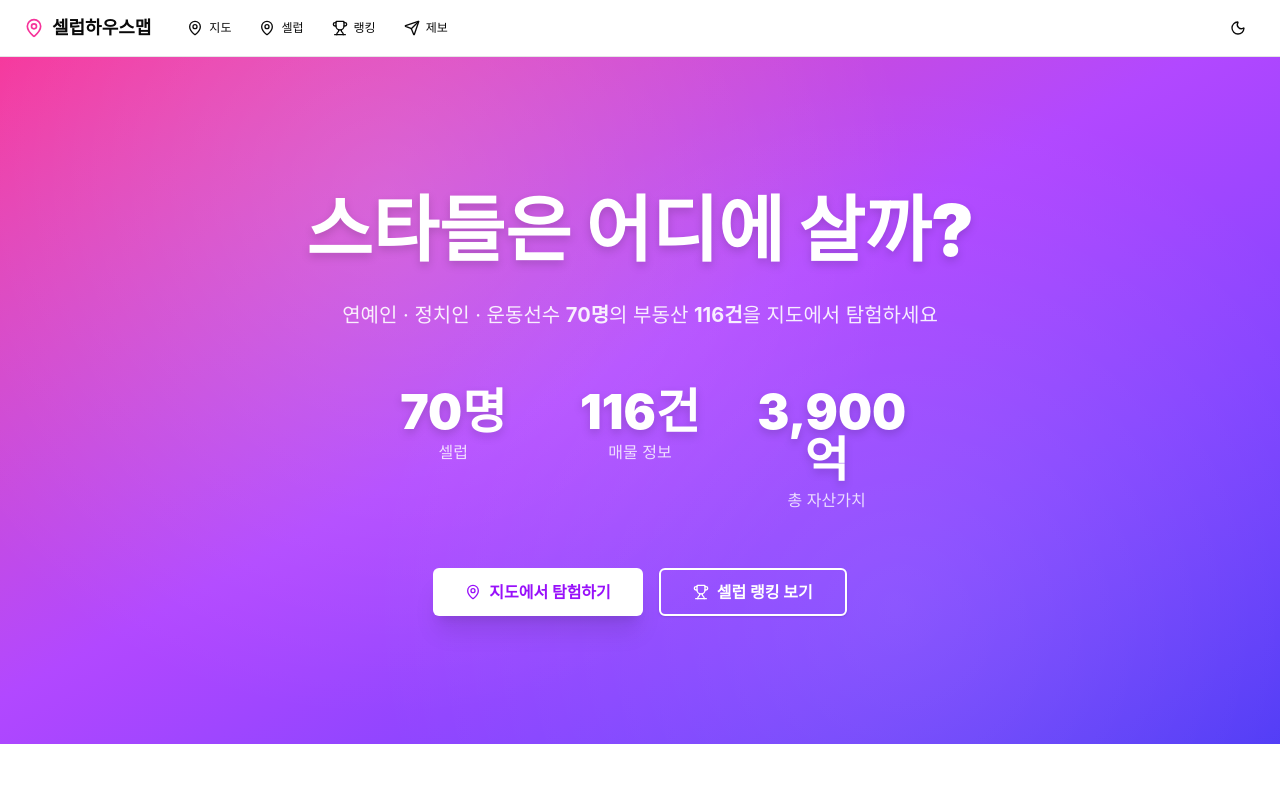
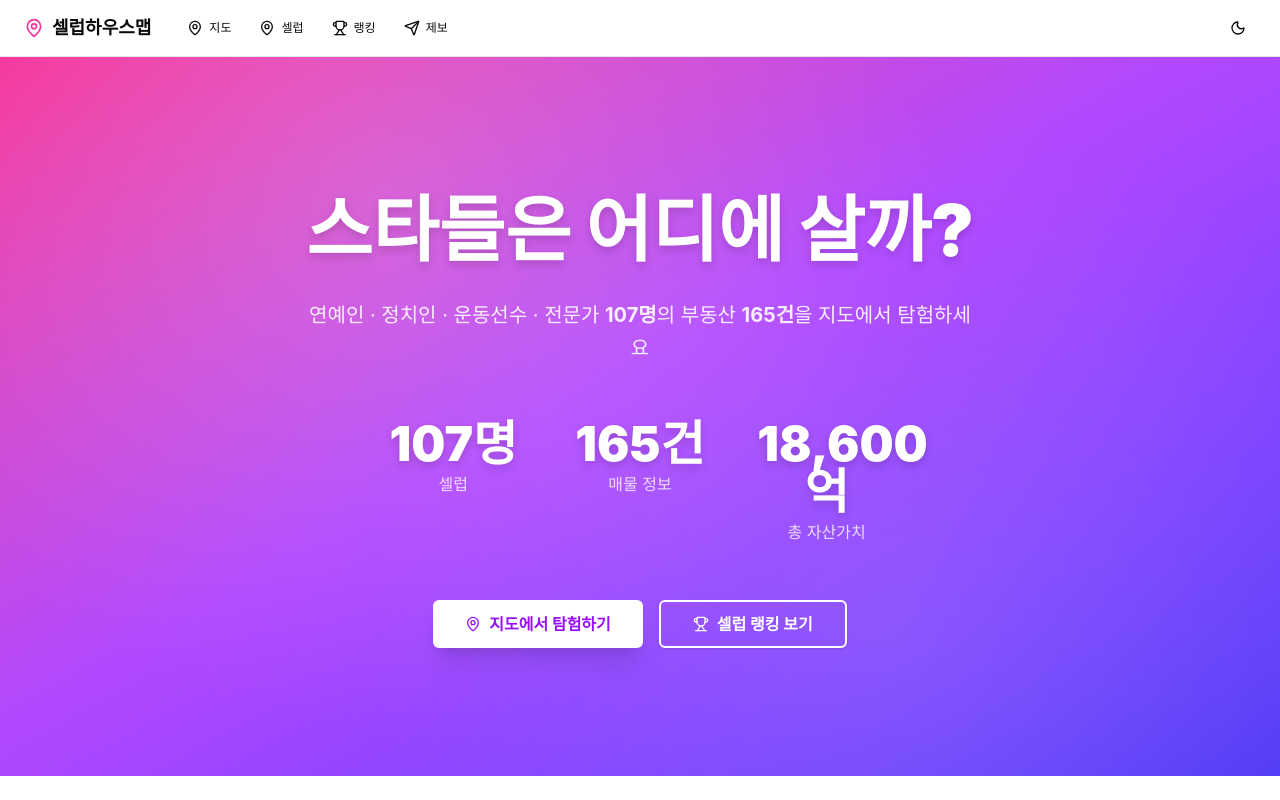
Before and after one commit to humanist96/budongsan_app, a Next.js app: page / in a window 1280 px wide. Shown: the top 800 px of the page. Built offline with nearby package versions, Linux system fonts and the light colour scheme.

Commit message:
fix: 메인페이지 히어로 통계 수치 업데이트 (107명/165건/18,600억)
셀럽 70→107명, 매물 116→165건, 총 자산가치 3,900→18,600억
카테고리에 '전문가' 추가 표기

```diff
--- a/src/components/landing/hero-section.tsx
+++ b/src/components/landing/hero-section.tsx
@@ -59,9 +59,9 @@ function AnimatedCounter({ end, suffix, label }: CounterProps) {
 }
 
 const stats = [
-  { end: 70, suffix: '명', label: '셀럽' },
-  { end: 116, suffix: '건', label: '매물 정보' },
-  { end: 3900, suffix: '억', label: '총 자산가치' },
+  { end: 107, suffix: '명', label: '셀럽' },
+  { end: 165, suffix: '건', label: '매물 정보' },
+  { end: 18600, suffix: '억', label: '총 자산가치' },
 ] as const
 
 export function HeroSection() {
@@ -76,8 +76,8 @@ export function HeroSection() {
         </h1>
 
         <p className="mt-4 md:mt-6 text-lg md:text-xl text-white/90 max-w-2xl mx-auto leading-relaxed">
-          연예인 · 정치인 · 운동선수 <strong>70명</strong>의 부동산{' '}
-          <strong>116건</strong>을 지도에서 탐험하세요
+          연예인 · 정치인 · 운동선수 · 전문가 <strong>107명</strong>의 부동산{' '}
+          <strong>165건</strong>을 지도에서 탐험하세요
         </p>
 
         <div className="mt-10 md:mt-14 grid grid-cols-3 gap-6 md:gap-12 max-w-lg mx-auto">
```
